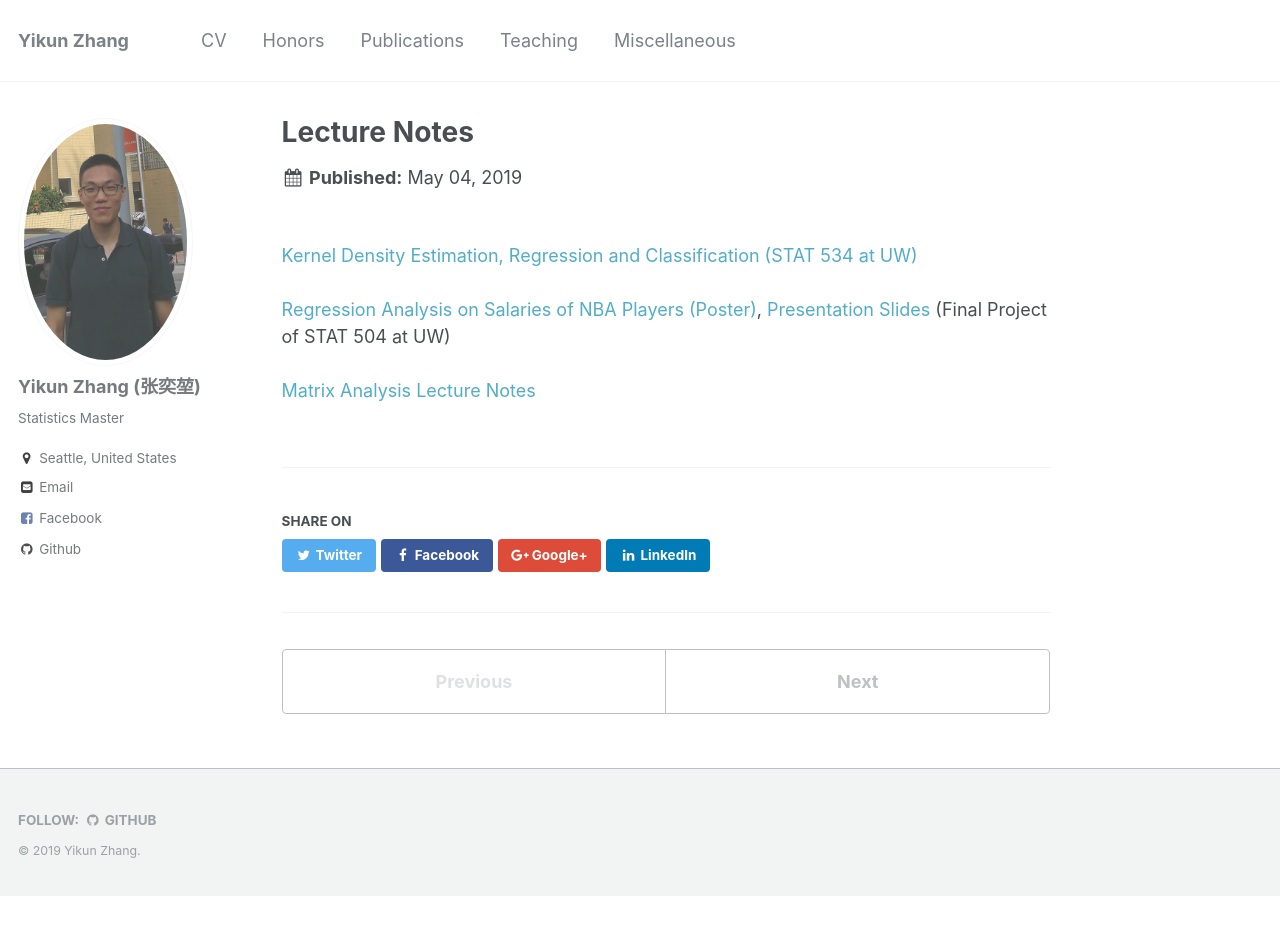
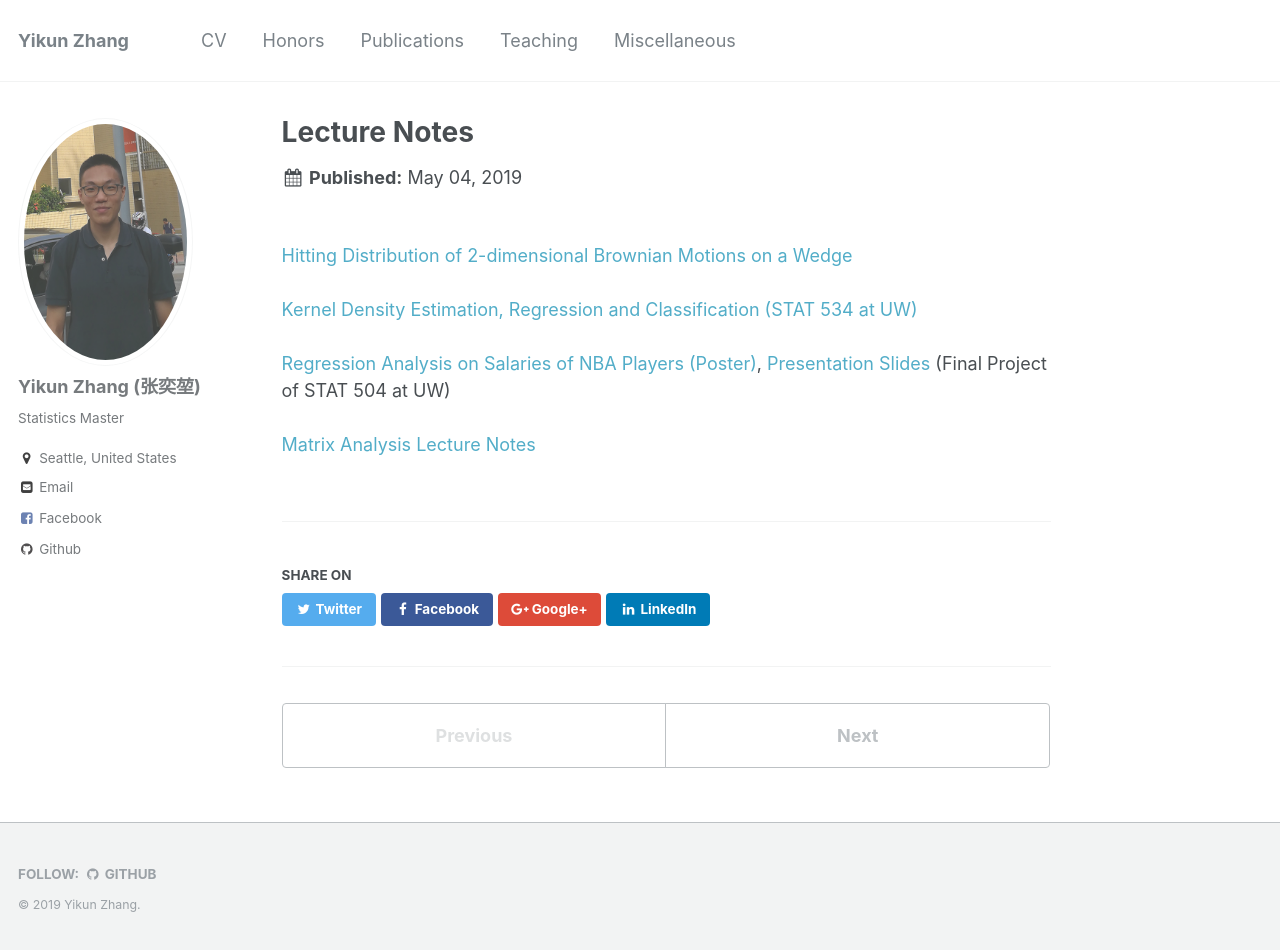
Before and after one commit to zhangyk8/zhangyk8.github.io, a Jekyll site: the page built from _portfolio/portfolio-1.html, in a window 1280 px wide and 950 px high. Built offline with Jekyll 4.4.1, drawn with Linux system fonts in a browser that asks for light colours.

Commit message:
Update portfolio-1.html

```diff
--- a/_portfolio/portfolio-1.html
+++ b/_portfolio/portfolio-1.html
@@ -5,6 +5,9 @@ collection: portfolio
 permalink: /portfolio/
 ---
 
+<br>
+<a href="Lecture_Notes/Hitting_dist_BM.pdf">Hitting Distribution of 2-dimensional Brownian Motions on a Wedge</a>
+<br>
 <br>
 <a href="Lecture_Notes/Lecture6_Ruojin_Yikun1.pdf">Kernel Density Estimation, Regression and Classification (STAT 534 at UW)</a>
 <br>
```
